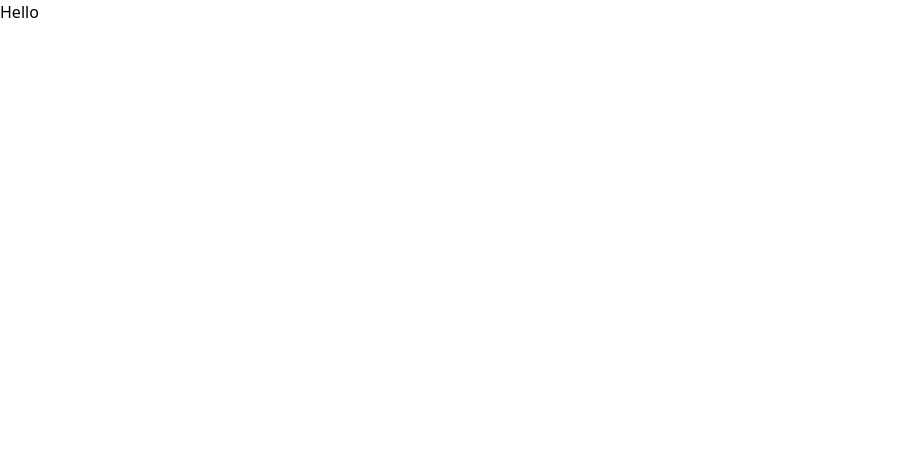
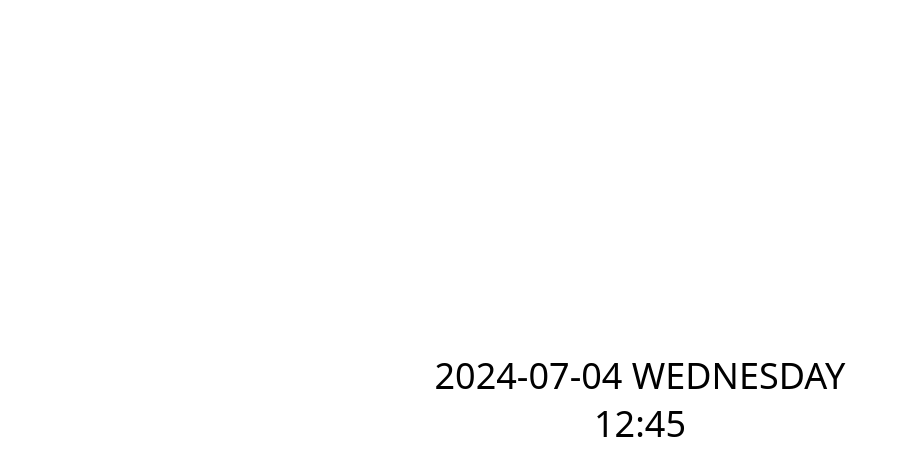
Before and after one commit to FNYukii/CyberWeather, a React (Create React App) app: page / in a window 1280 px wide. Shown: the top 476 px of the page, without its empty margins (0-908 px from the left). Built offline with nearby package versions, Linux system fonts and the light colour scheme.

Commit message:
feat: TopScreenを作成

```diff
--- a/src/App.tsx
+++ b/src/App.tsx
@@ -1,9 +1,11 @@
+import TopScreen from "./screens/TopScreen"
+
 function App() {
 
-  return (
+	return (
 
-    <h1>Hello</h1>
-  )
+		<TopScreen />
+	)
 }
 
 export default App
--- /dev/null
+++ b/src/screens/TopScreen.tsx
@@ -0,0 +1,16 @@
+function TopScreen() {
+
+	return (
+
+		<div className="w-screen h-screen   flex justify-center items-center">
+
+			<div className="flex flex-col items-center   gap-2">
+
+				<p className="text-4xl">2024-07-04 WEDNESDAY</p>
+				<p className="text-4xl">12:45</p>
+			</div>
+		</div>
+	)
+}
+
+export default TopScreen
--- a/tailwind.config.js
+++ b/tailwind.config.js
@@ -1,7 +1,7 @@
 /** @type {import('tailwindcss').Config} */
 module.exports = {
   content: [
-	"./src/**/*/tsx",
+	"./src/**/*.tsx",
 	"./public/*.html",
   ],
   theme: {
```
